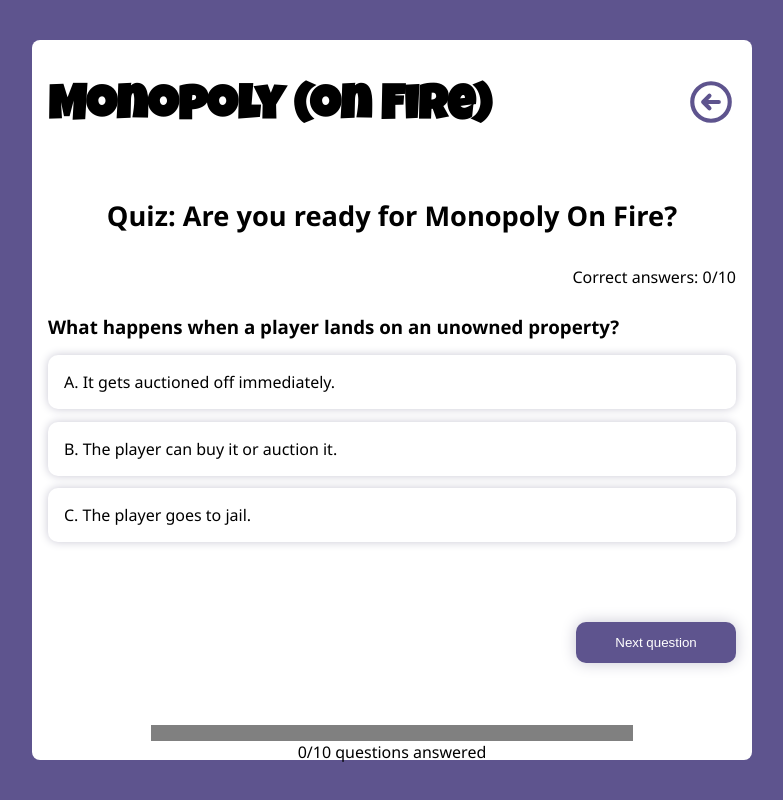
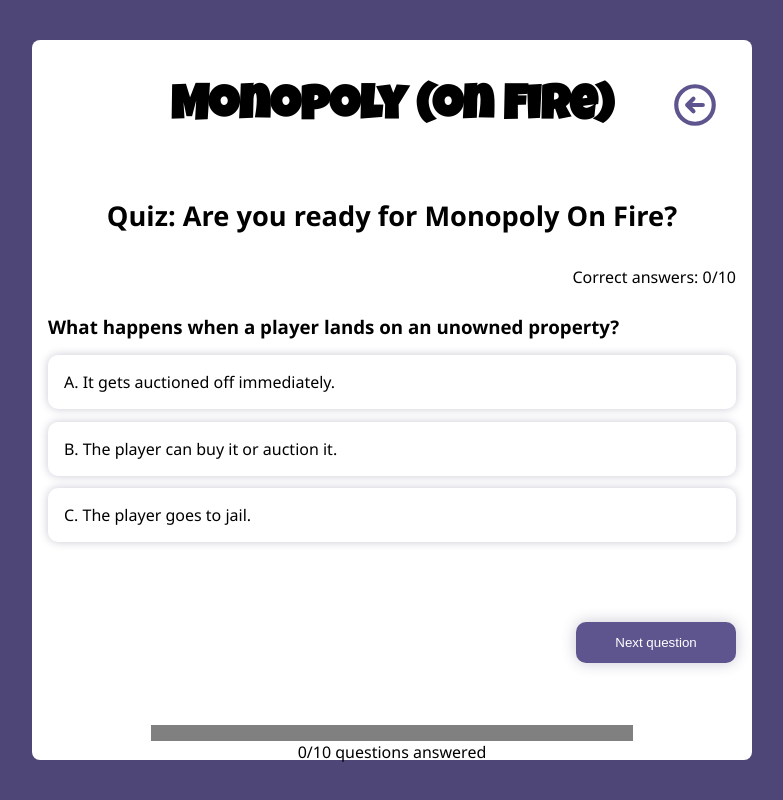
Before and after one commit to mbosselmann/pyropoly, a Next.js app: page /quiz in a window 1280 px wide. Shown: the top 800 px of the page, without its empty margins (248-1031 px from the left). Built offline with nearby package versions, Linux system fonts and the light colour scheme.

Commit message:
Update styles

```diff
--- a/src/components/BackLink.tsx
+++ b/src/components/BackLink.tsx
@@ -4,11 +4,13 @@ import Back from "./Icons/Back";
 
 const StyledLink = styled(Link)<{ color: string }>`
   display: inline-block;
+  position: absolute;
+  top: 0.5rem;
+  right: 1rem;
   color: ${({ color }) => color};
   width: 50px;
   height: 50px;
   border-radius: 50%;
-
   ${({ color }) =>
     color === "#fff" &&
     css`
--- a/src/components/Layout.tsx
+++ b/src/components/Layout.tsx
@@ -1,11 +1,10 @@
 import Head from "next/head";
 import styled from "styled-components";
 import BackLink from "./BackLink";
+import { useRouter } from "next/router";
 
 const Header = styled.header`
-  display: flex;
-  justify-content: space-between;
-  align-items: center;
+  position: relative;
 `;
 
 const Main = styled.main`
@@ -17,13 +16,15 @@ const Main = styled.main`
 `;
 
 const Headline = styled.h1`
-  text-align: center;
   font-size: 3rem;
   padding: 0.8rem 0 0;
+  text-align: center;
   font-family: var(--luckiest-font);
 `;
 
 export default function Layout({ children }: { children: React.ReactNode }) {
+  const router = useRouter();
+
   return (
     <>
       <Head>
@@ -35,7 +36,7 @@ export default function Layout({ children }: { children: React.ReactNode }) {
       <Main>
         <Header>
           <Headline>Monopoly (on Fire)</Headline>
-          <BackLink color={"var(--bg-color)"} />
+          {router.pathname !== "/" && <BackLink color={"var(--bg-color)"} />}
         </Header>
         {children}
       </Main>
--- a/styles.tsx
+++ b/styles.tsx
@@ -13,6 +13,7 @@ export default createGlobalStyle`
   --field-size: 6.5rem;
   --board-size: 45rem;
   --bg-color: #5e548e;
+  --bg-color-dark: #4e4676;
   --light-bg-color: #9d8cef;
   --disabled-bg-color: #f3f2fd;
   --box-shadow: #c9c8d4;
@@ -29,7 +30,7 @@ export default createGlobalStyle`
   body {
     margin: 0;
     font-family: 'Segoe UI', sans-serif;
-    background-color: var(--bg-color);
+    background-color: var(--bg-color-dark);
     height: 100vh;
   }
 
```
